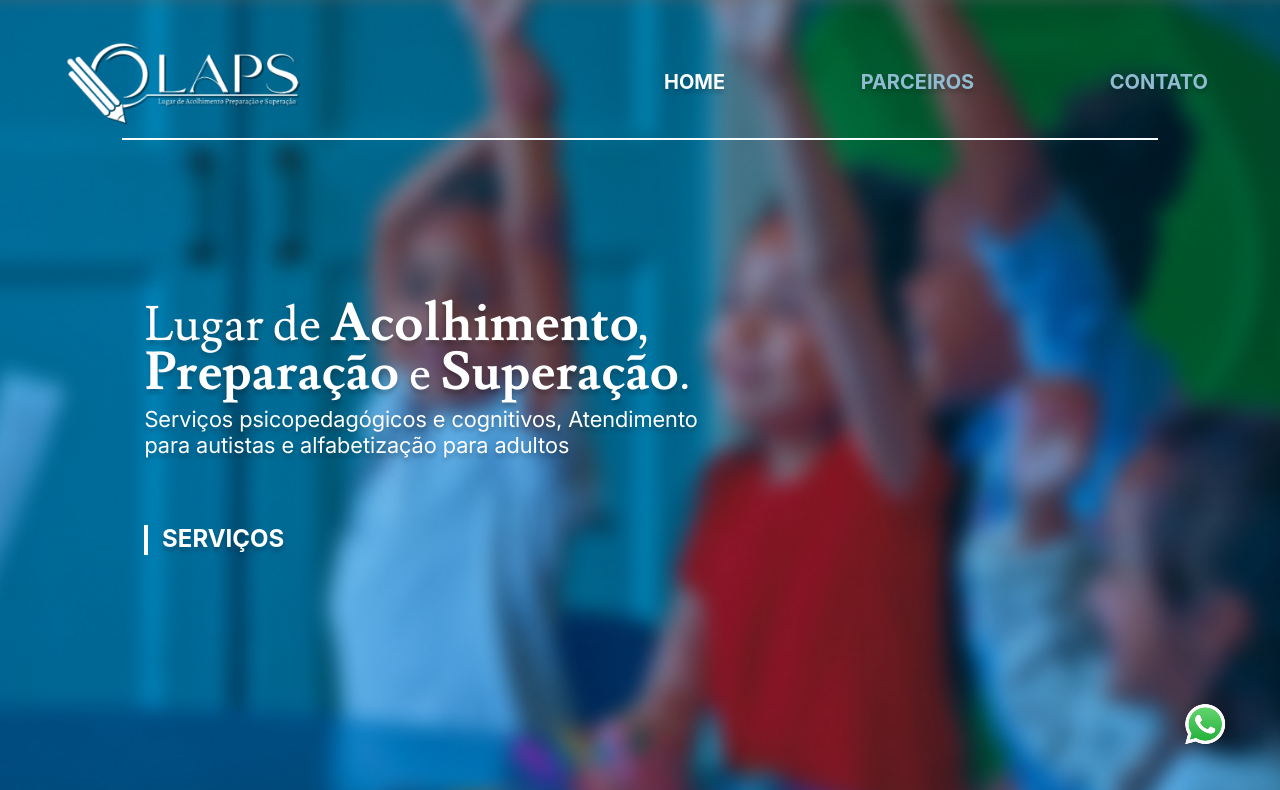
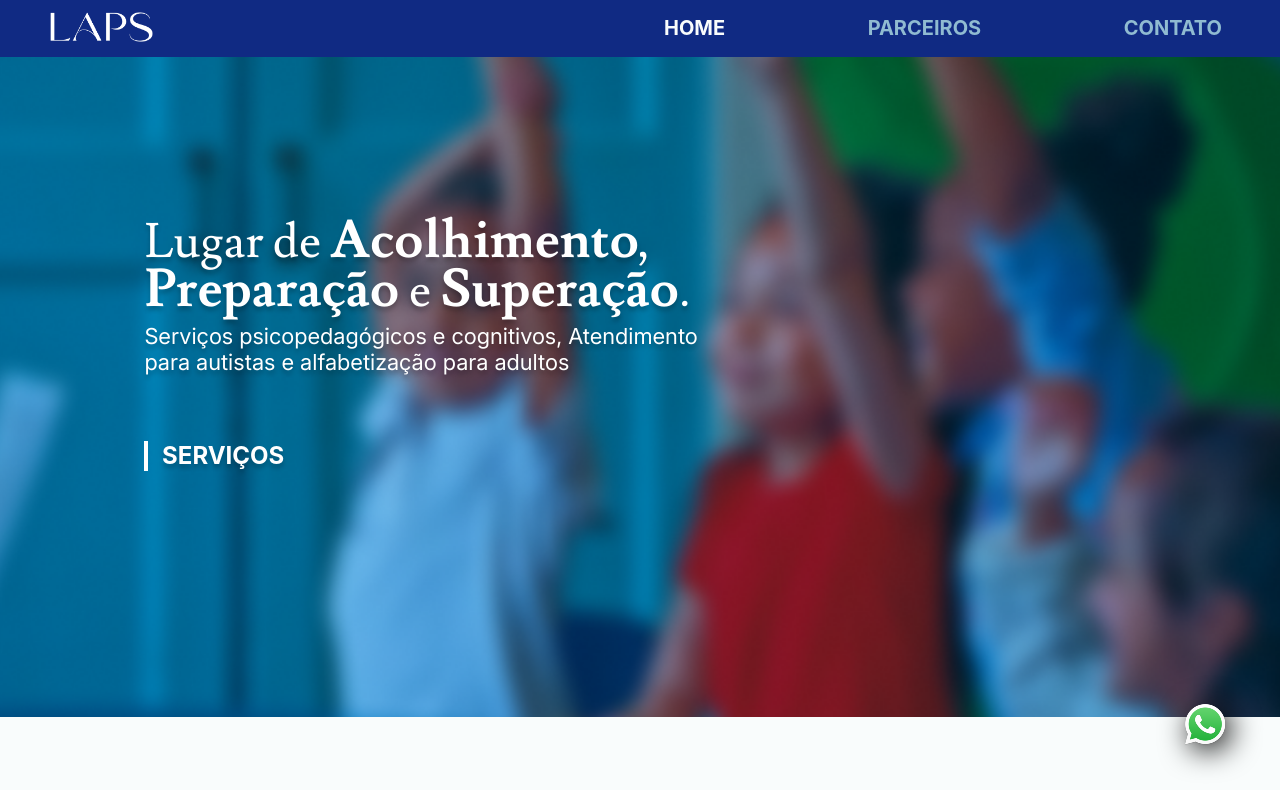
Before and after one commit to fellipense/LAPS-html-css, a website: page index.html in a window 1280 px wide. Shown: the top 790 px of the page. Drawn offline with Linux system fonts and the light colour scheme; a web font is replaced by a local one.

Commit message:
Ajustar tamanho header e mudar logo

```diff
--- a/index.html
+++ b/index.html
@@ -24,7 +24,7 @@
     <header>
     <nav class="navbar navbar-expand-lg order-1 p-0">
     <div class="container-fluid">
-        <a class="navbar-brand" href="index.html"><img src="images/logo-laps.png" alt="Logo da empresa LAPS"></a>
+        <a class="navbar-brand" href="index.html"><img src="images/logo-laps-letras.png" alt="Logo da empresa LAPS"></a>
 
         <div>
             <div id="togglerWrapper">
@@ -49,7 +49,6 @@
         </div>
     </div>
     </nav>
-    <hr>
     </header>
 
     <!-- MAIN -->
--- a/style-lg.css
+++ b/style-lg.css
@@ -28,22 +28,10 @@
 @media (min-width: 992px) {
 
     header {
-        padding: 30px 5% 0 5%;
-        position: relative;
     }
 
     header .navbar-brand img {
-        height: 88px
-    }
-
-    header hr {
-        width: 90%;
-        color: transparent;
-        background-color: var(--cor-fundo);
-        padding-bottom: 1px;
-        opacity: 1;
-        margin: auto;
-        margin-top: 5px;
+        height: 30px
     }
 
     section {
--- a/style.css
+++ b/style.css
@@ -1,13 +1,11 @@
 header {
-    width: 100%;
-    text-shadow: var(--text-shadow);
+    padding: 10px 50px;
+    background-color: var(--cor-primaria);
     z-index: 5;
 }
 
 header .navbar-brand {
-    padding-top: 10px;
     width: 50%;
-    min-width: 0;
 }
 
 header .navbar-nav {
```
Also changed, not shown: images/logo-laps-letras.png (added).
